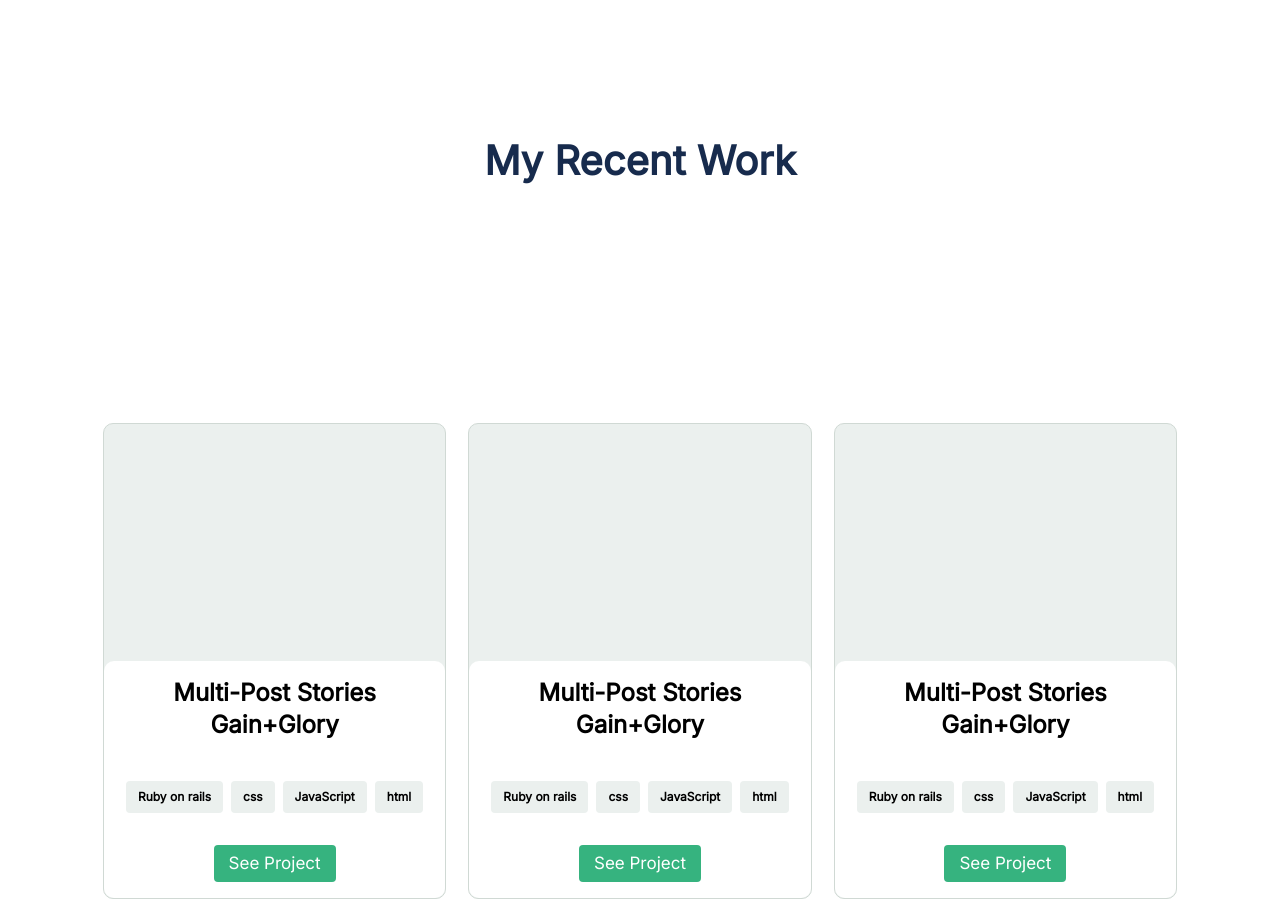
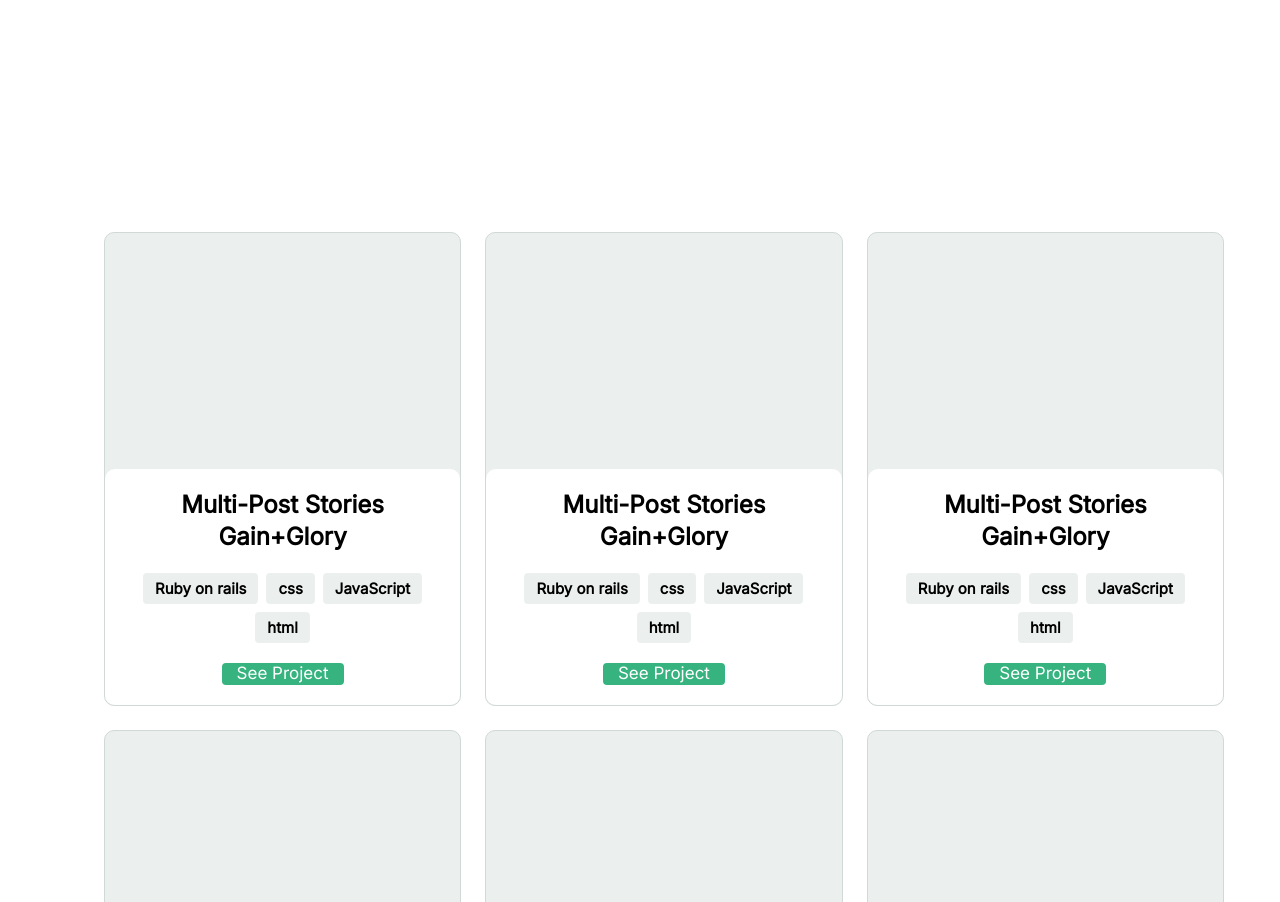
Before and after one commit to Vgonma/PersonalPortfolio, a website: page index.html in a window 1280 px wide. Shown: the part 1220-2122 px from the top of the page. Drawn offline with Linux system fonts and the light colour scheme.

Commit message:
Add 768 to 900 query to Recent Work section

```diff
--- a/style.css
+++ b/style.css
@@ -1,3 +1,9 @@
+* {
+  margin: 0;
+  padding: 0;
+  box-sizing: border-box;
+}
+
 html {
   scroll-behavior: smooth;
   box-sizing: border-box;
@@ -9,6 +15,7 @@ body {
   height: 100%;
   width: 100vw;
   background-color: white;
+  font-size: 20px;
 }
 
 .navContainer {
@@ -32,13 +39,14 @@ body {
   font-style: normal;
   font-family: 'Inter', sans-serif;
   font-weight: 600;
-  font-size: 5.33%;
+  font-size: 5.33em;
   line-height: 7.46%;
   text-align: center;
 }
 
 .mainTitle {
   height: 100vh;
+  width: 100%;
   background-image: url("./images/header-illsutration-mobile@2x.png");
   background-size: contain;
   background-repeat: no-repeat;
@@ -49,8 +57,8 @@ p {
   text-align: center;
   font-family: 'Inter', sans-serif;
   font-weight: 400;
-  font-size: 20px;
-  line-height: 28px;
+  font-size: 1em;
+  line-height: 1.4em;
 }
 
 .tittleContainer {
@@ -163,10 +171,10 @@ p {
 }
 
 .myRecentWork {
-  margin: 22px;
+  margin: 1.1em;
   display: grid;
   grid-template-columns: 1fr;
-  gap: 24px;
+  gap: 1.2em;
   justify-items: center;
 }
 
@@ -194,8 +202,9 @@ p {
   border-radius: 10px;
   background-color: white;
   max-height: 50%;
-  padding: 16px;
-  gap: 16px;
+  width: 100%;
+  padding: 1em;
+  gap: 1em;
   display: flex;
   flex-direction: column;
   justify-content: center;
@@ -203,15 +212,16 @@ p {
 }
 
 .cardInfo h3 {
-  width: 295px;
-  height: 97px;
+  font-size: 1.2em;
   margin: 0;
 }
 
 .cardInfo ul {
+  max-width: 100%;
   list-style: none;
   padding: 0;
   display: flex;
+  flex-wrap: wrap;
   justify-content: center;
   align-items: center;
   gap: 8px;
@@ -224,8 +234,8 @@ p {
   text-align: center;
   font-family: 'Inter', sans-serif;
   font-weight: 600;
-  font-size: 12px;
-  line-height: 16px;
+  font-size: 0.75em;
+  line-height: 1em;
 }
 
 .button {
@@ -258,15 +268,47 @@ p {
 }
 
 /* My Recent Work */
-@media (min-width: 768px) {
+@media only screen and (min-width: 768px) {
   .separator {
     display: none;
   }
 
   .myRecentWork {
-    grid-template-columns: 1fr 1fr 1fr;
+    grid-template-columns: repeat(2, 1fr);
     grid-template-rows: repeat(3, 1fr);
-    gap: 24px;
+    grid-auto-flow: row;
+    gap: 1.2em;
+  }
+
+  .myRecentWork h2 {
+    grid-column: span 2;
+    margin: 40px;
+  }
+
+  .workCard {
+    max-width: none;
+    height: 474px;
+    display: flex;
+    flex-wrap: wrap;
+  }
+
+  .cardInfo {
+    box-sizing: border-box;
+    width: 100%;
+    height: auto;
+  }
+}
+
+@media only screen and (min-width: 900px) {
+  .separator {
+    display: none;
+  }
+
+  .myRecentWork {
+    grid-template-columns: repeat(3, 33.33%);
+    grid-template-rows: repeat(3, 1fr);
+    grid-auto-flow: row;
+    gap: 1.2em;
   }
 
   .myRecentWork h2 {
@@ -276,11 +318,15 @@ p {
 
   .workCard {
     max-width: none;
+    height: 474px;
+    display: flex;
+    flex-wrap: wrap;
   }
 
   .cardInfo {
     box-sizing: border-box;
     width: 100%;
+    height: auto;
   }
 }
 
```
